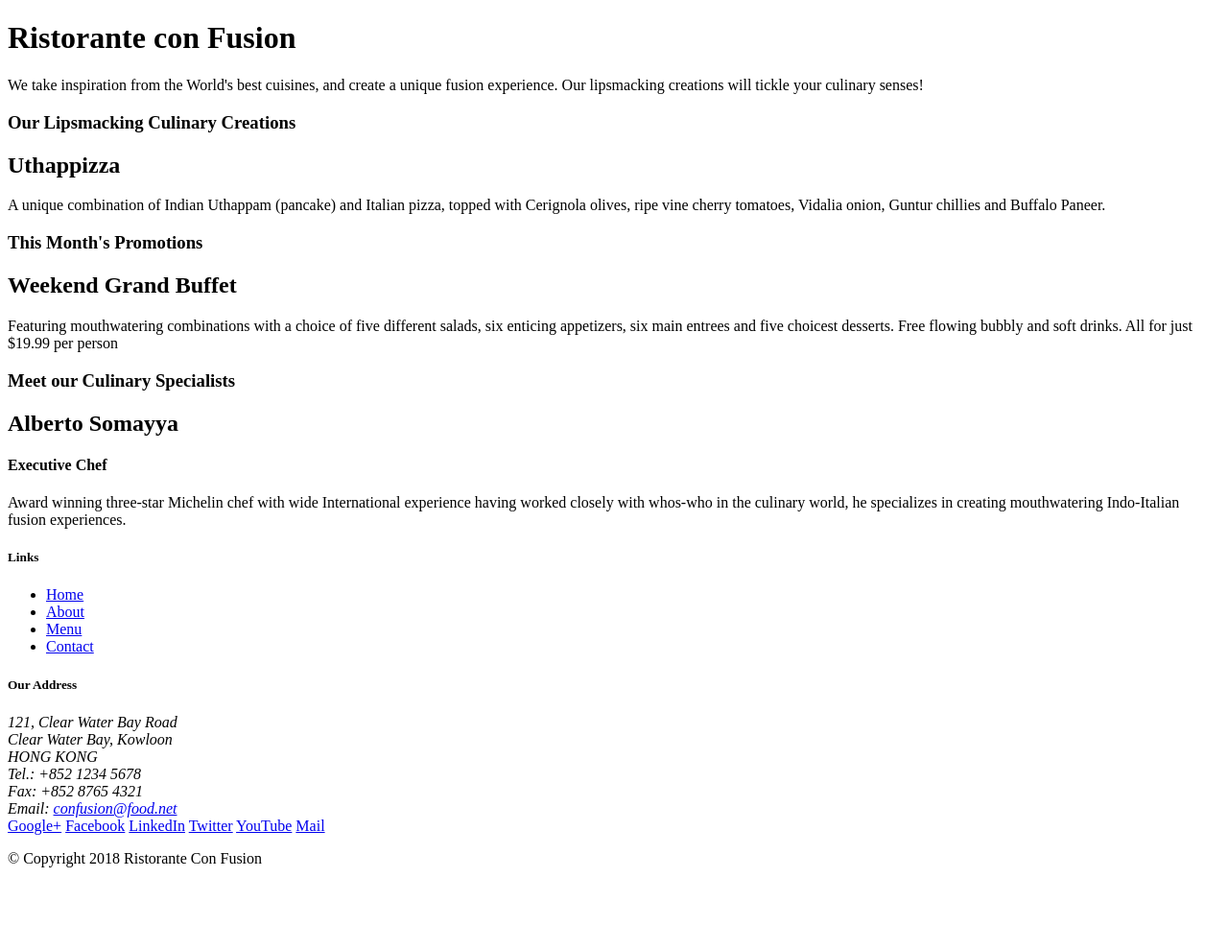
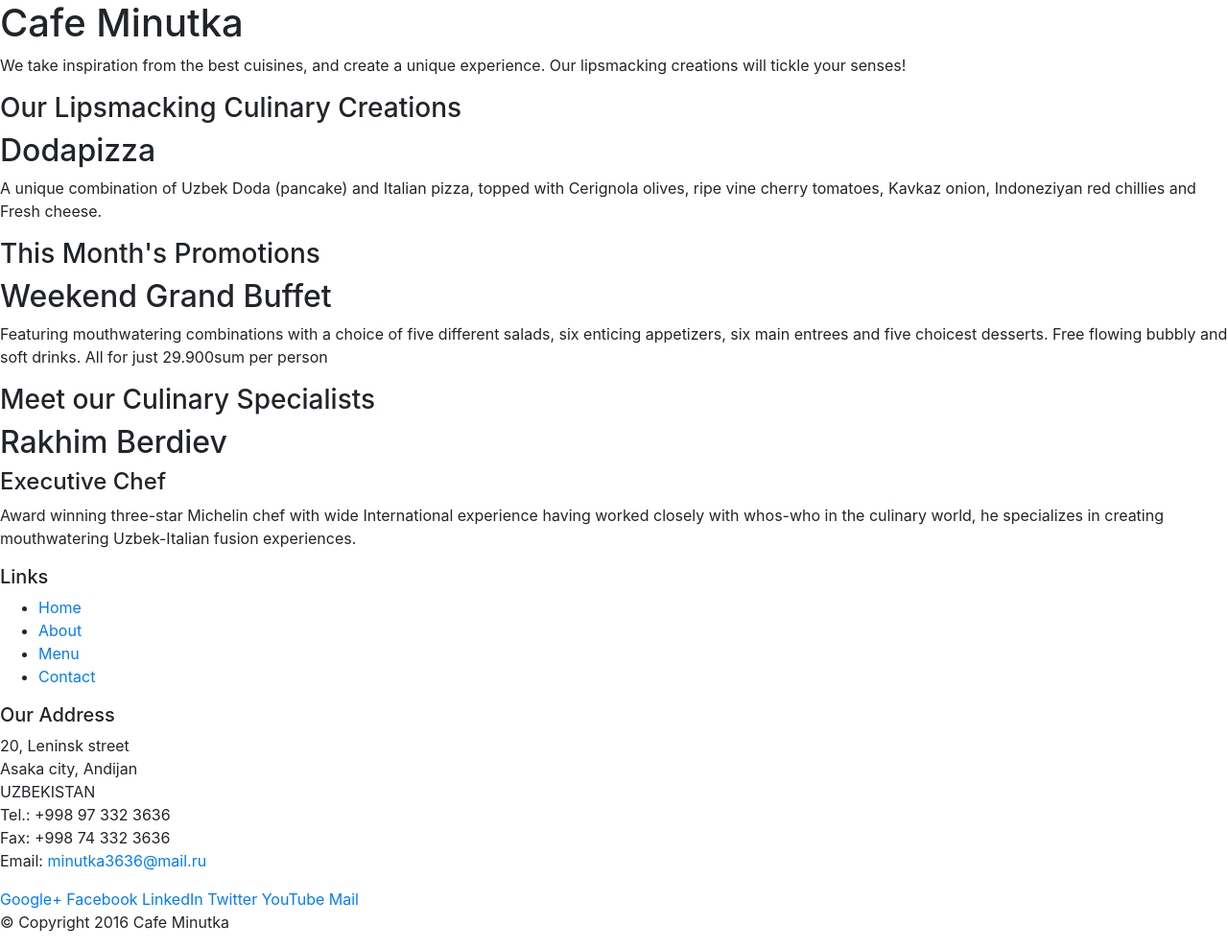
Before and after one commit to mamur030188/Minutka, a website: page index.html in a window 1280 px wide. Shown: the whole page at 96% size. Before the commit the page ends 920 px from the top, so only its background shows below. Drawn offline with nearby package versions, Linux system fonts and the light colour scheme.

Commit message:
Intro. Bootstrap

```diff
--- a/index.html
+++ b/index.html
@@ -2,7 +2,14 @@
 <html lang="en">
 
 <head>
-    <title>Ristorante Con Fusion</title>
+    <!-- Required meta tags always come first -->
+    <meta charset="utf-8">
+    <meta name="viewport" content="width=device-width, initial-scale=1, shrink-to-fit=no">
+    <meta http-equiv="x-ua-compatible" content="ie=edge">
+
+    <!-- Bootstrap CSS -->
+    <link rel="stylesheet" href="node_modules/bootstrap/dist/css/bootstrap.min.css">
+    <title>Cafe Minutka</title>
 </head>
 
 <body>
@@ -11,8 +18,8 @@
         <div>
             <div>
                 <div>
-                    <h1>Ristorante con Fusion</h1>
-                    <p>We take inspiration from the World's best cuisines, and create a unique fusion experience. Our lipsmacking creations will tickle your culinary senses!</p>
+                    <h1>Cafe Minutka</h1>
+                    <p>We take inspiration from the best cuisines, and create a unique experience. Our lipsmacking creations will tickle your senses!</p>
                 </div>
                 <div>
                 </div>
@@ -26,8 +33,8 @@
                 <h3>Our Lipsmacking Culinary Creations</h3>
             </div>
             <div>
-                <h2>Uthappizza</h2>
-                <p>A unique combination of Indian Uthappam (pancake) and Italian pizza, topped with Cerignola olives, ripe vine cherry tomatoes, Vidalia onion, Guntur chillies and Buffalo Paneer.</p>
+                <h2>Dodapizza</h2>
+                <p>A unique combination of Uzbek Doda (pancake) and Italian pizza, topped with Cerignola olives, ripe vine cherry tomatoes, Kavkaz onion, Indoneziyan red chillies and Fresh cheese.</p>
             </div>
         </div>
 
@@ -38,7 +45,7 @@
             </div>
             <div>
                 <h2>Weekend Grand Buffet</h2>
-                <p>Featuring mouthwatering combinations with a choice of five different salads, six enticing appetizers, six main entrees and five choicest desserts. Free flowing bubbly and soft drinks. All for just $19.99 per person </p>
+                <p>Featuring mouthwatering combinations with a choice of five different salads, six enticing appetizers, six main entrees and five choicest desserts. Free flowing bubbly and soft drinks. All for just 29.900sum per person </p>
             </div>
         </div>
 
@@ -47,9 +54,9 @@
                 <h3>Meet our Culinary Specialists</h3>
             </div>
             <div>
-                <h2>Alberto Somayya</h2>
+                <h2>Rakhim Berdiev</h2>
                 <h4>Executive Chef</h4>
-                <p>Award winning three-star Michelin chef with wide International experience having worked closely with whos-who in the culinary world, he specializes in creating mouthwatering Indo-Italian fusion experiences. </p>
+                <p>Award winning three-star Michelin chef with wide International experience having worked closely with whos-who in the culinary world, he specializes in creating mouthwatering Uzbek-Italian fusion experiences. </p>
             </div>
         </div>
     </div>
@@ -69,12 +76,12 @@
                 <div>
                     <h5>Our Address</h5>
                     <address>
-		              121, Clear Water Bay Road<br>
-		              Clear Water Bay, Kowloon<br>
-		              HONG KONG<br>
-		              Tel.: +852 1234 5678<br>
-		              Fax: +852 8765 4321<br>
-		              Email: <a href="mailto:confusion@food.net">confusion@food.net</a>
+		              20, Leninsk street<br>
+		              Asaka city, Andijan<br>
+		              UZBEKISTAN<br>
+		              Tel.: +998 97 332 3636<br>
+		              Fax: +998 74 332 3636<br>
+		              Email: <a href="mailto:minutka3636@mail.ru">minutka3636@mail.ru</a>
 		           </address>
                 </div>
                 <div>
@@ -90,12 +97,18 @@
            </div>
            <div>
                 <div>
-                    <p>© Copyright 2018 Ristorante Con Fusion</p>
+                    <p>© Copyright 2016 Cafe Minutka</p>
                 </div>
            </div>
         </div>
     </footer>
+    <!-- Required meta tags always come first -->
+    <meta charset="utf-8">
+    <meta name="viewport" content="width=device-width, initial-scale=1, shrink-to-fit=no">
+    <meta http-equiv="x-ua-compatible" content="ie=edge">
 
+    <!-- Bootstrap CSS -->
+    <link rel="stylesheet" href="node_modules/bootstrap/dist/css/bootstrap.min.css">
 </body>
 
 </html>
--- a/package.json
+++ b/package.json
@@ -20,5 +20,10 @@
   "homepage": "https://github.com/mamur030188/Minutka#readme",
   "devDependencies": {
     "lite-server": "^2.6.1"
+  },
+  "dependencies": {
+    "bootstrap": "^4.0.0",
+    "jquery": "^3.3.1",
+    "popper.js": "^1.12.9"
   }
 }
```
Also changed, not shown: 1 other file.
